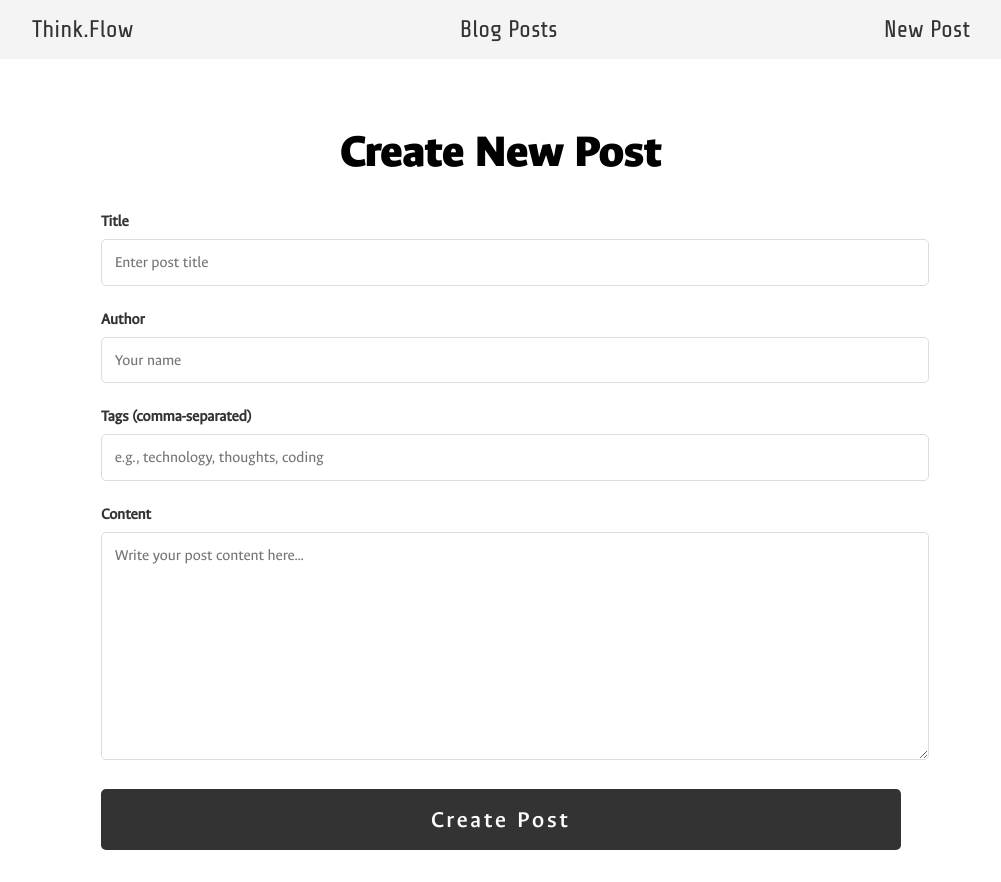
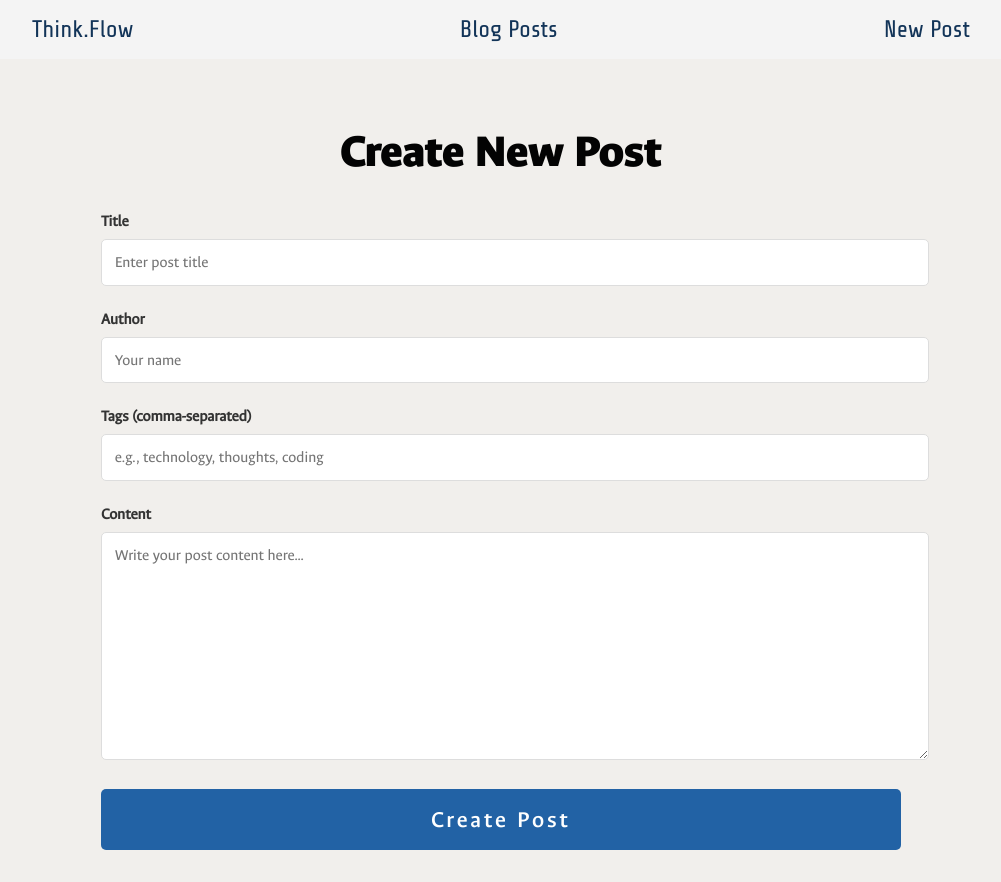
Before and after one commit to gabrielatwell1987/blog, a SvelteKit app: page /new in a window 1280 px wide. Shown: the whole page, without its empty margins (139-1140 px from the left). Built offline with nearby package versions, Linux system fonts and the light colour scheme.

Commit message:
made color variables

```diff
--- a/src/app.css
+++ b/src/app.css
@@ -36,10 +36,29 @@
 	--ancizar-black-font: 'Ancizar-Black', sans-serif;
 	--ancizar-semibold-font: 'Ancizar-SemiBold', sans-serif;
 	--sharetech-font: 'Share Tech', sans-serif;
+
+	/* colors */
+	--bg: #f1efec;
+	--text: #030303;
+	--accent: #123458;
+	--link: #2262a5;
 }
 
 body {
 	margin: 0;
 	padding: 0;
 	font-family: var(--ancizar-font);
+	background-color: var(--bg);
+	color: var(--text);
+
+	a {
+		color: var(--accent);
+		text-decoration: none;
+		transition: all 0.3s ease-in-out;
+
+		&:hover {
+			opacity: 0.9;
+			text-decoration: underline;
+		}
+	}
 }
--- a/src/routes/+layout.svelte
+++ b/src/routes/+layout.svelte
@@ -38,14 +38,14 @@
 
 			& a {
 				text-decoration: none;
-				color: #333;
+				/* color: #333; */
 				font-family: var(--sharetech-font);
 				font-size: clamp(1rem, 2vw, 1.5rem);
 				font-weight: 900;
 
-				&:hover {
+				/* &:hover {
 					color: #666;
-				}
+				} */
 			}
 		}
 	}
--- a/src/routes/new/+page.svelte
+++ b/src/routes/new/+page.svelte
@@ -141,7 +141,7 @@
 		& button {
 			width: 100%;
 			padding: 1rem;
-			background: #333;
+			background: var(--link);
 			color: white;
 			border: none;
 			border-radius: 5px;
@@ -152,7 +152,7 @@
 			transition: background 0.2s;
 
 			&:hover {
-				background: #444;
+				opacity: 0.9;
 			}
 
 			&:disabled {
```
